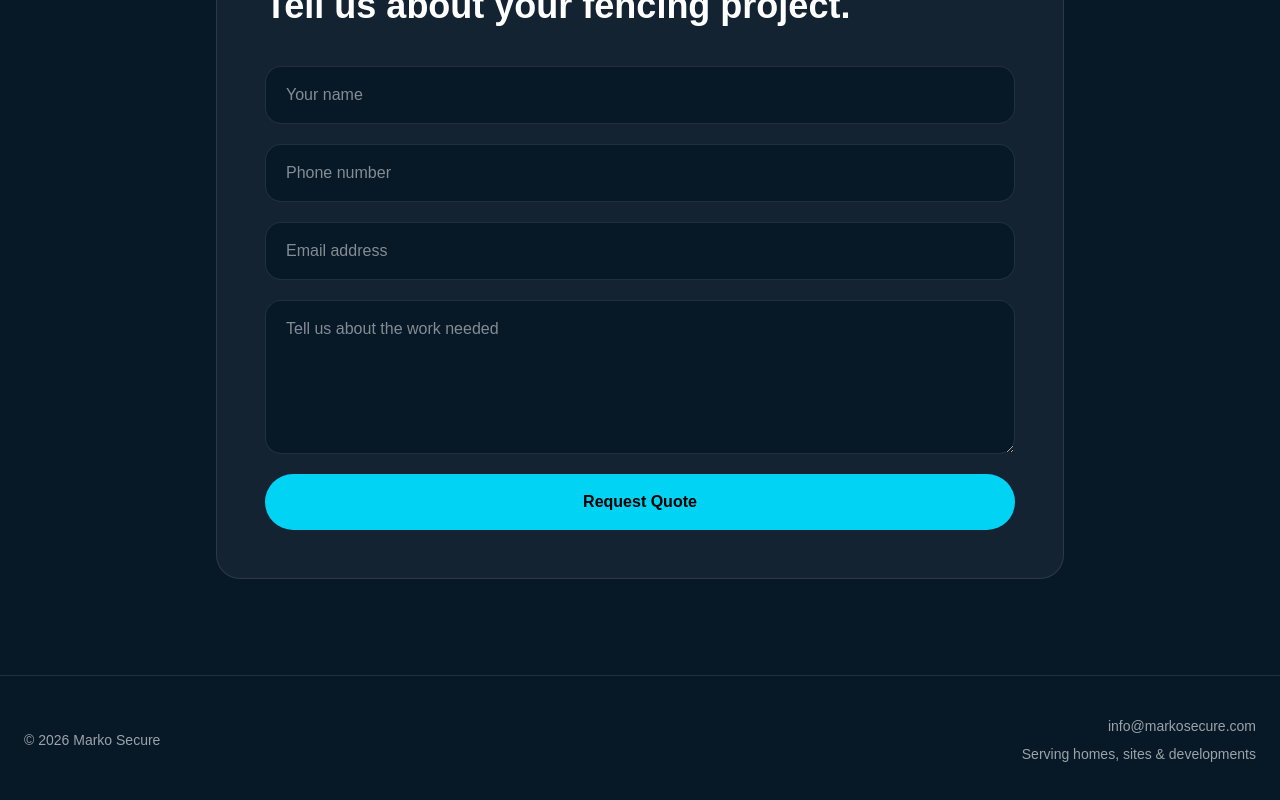
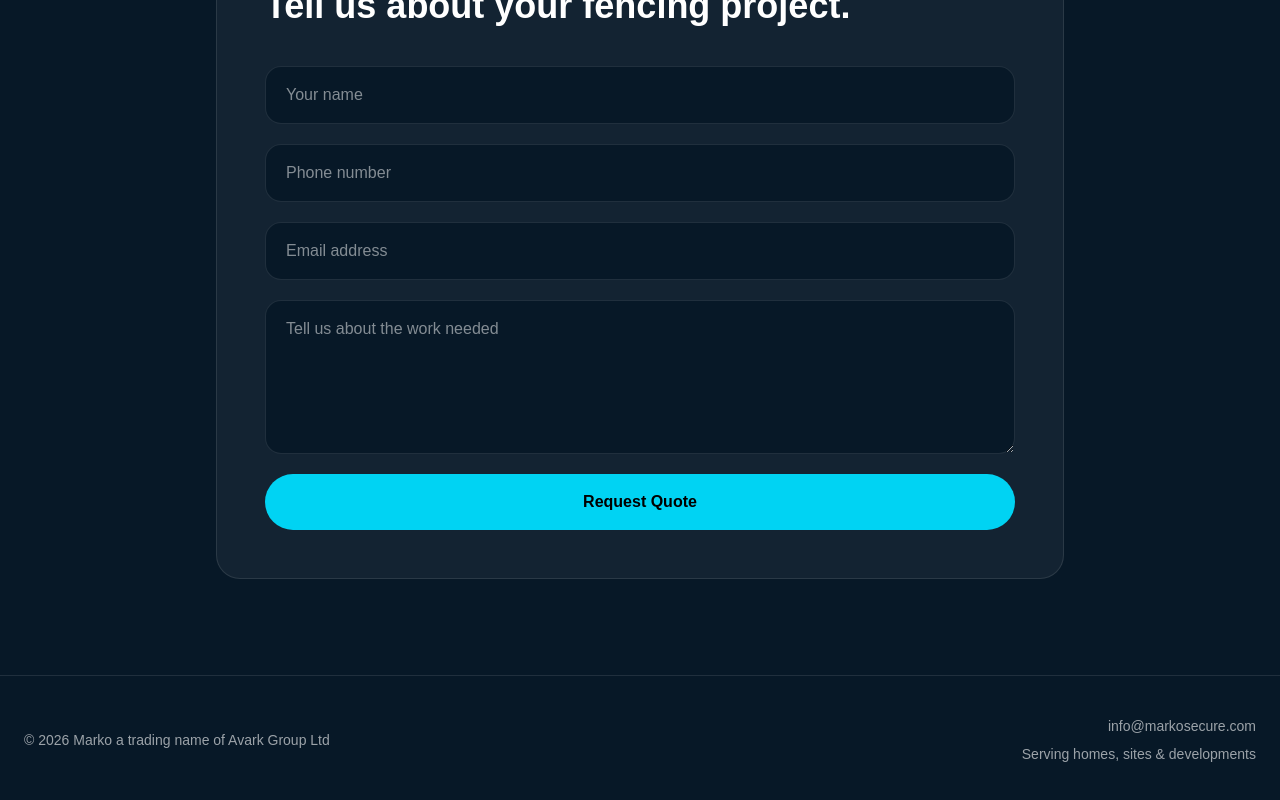
Before and after one commit to MarkDiamant/marko-secure, a Next.js app: page / in a window 1280 px wide. Shown: the part 2992-3792 px from the top of the page. Built offline with nearby package versions, Linux system fonts and the light colour scheme.

Commit message:
Align header quote button lower

```diff
--- a/app/page.tsx
+++ b/app/page.tsx
@@ -183,7 +183,7 @@ const fencingImages = [
       <footer className="border-t border-white/10">
         <div className="mx-auto flex max-w-7xl flex-col gap-6 px-6 py-10 text-sm text-white/60 md:flex-row md:items-center md:justify-between">
           <div>
-            © 2026 Marko Secure
+            © 2026 Marko a trading name of Avark Group Ltd
           </div>
 
           <div className="flex flex-col gap-2 md:items-end">
```
